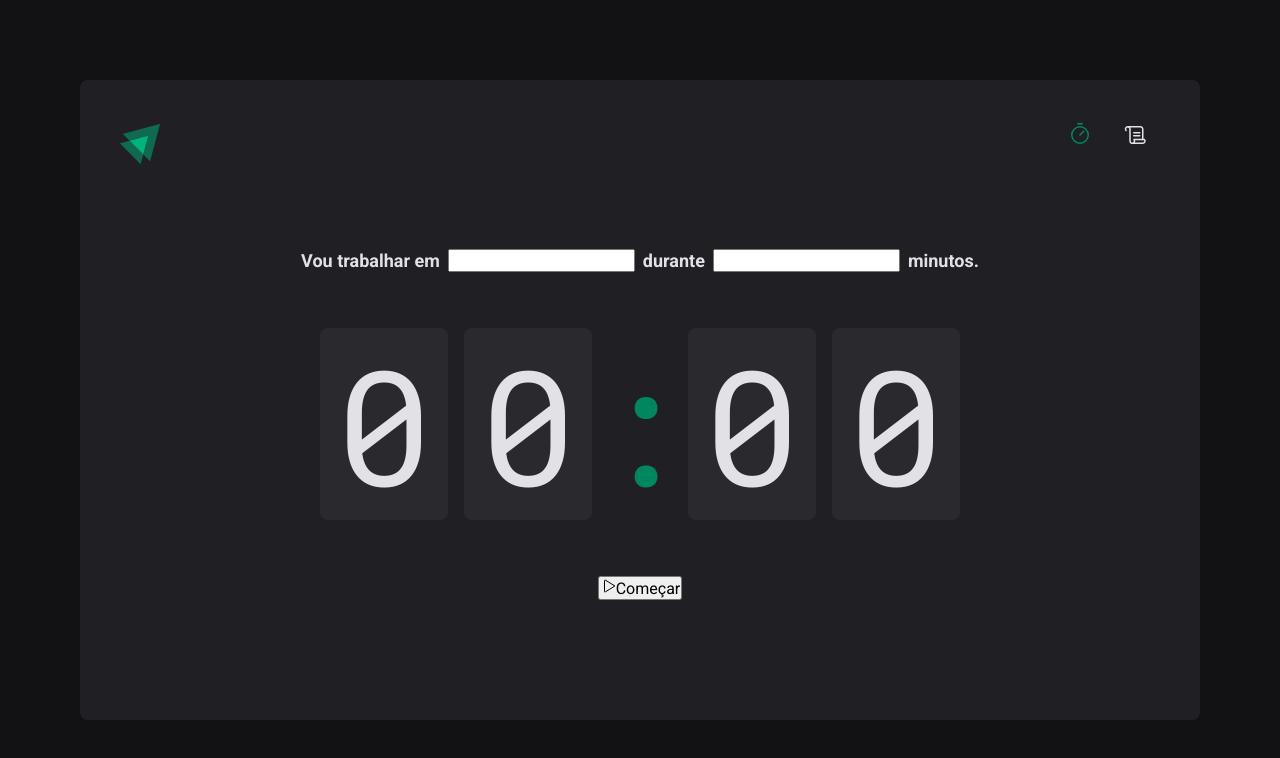
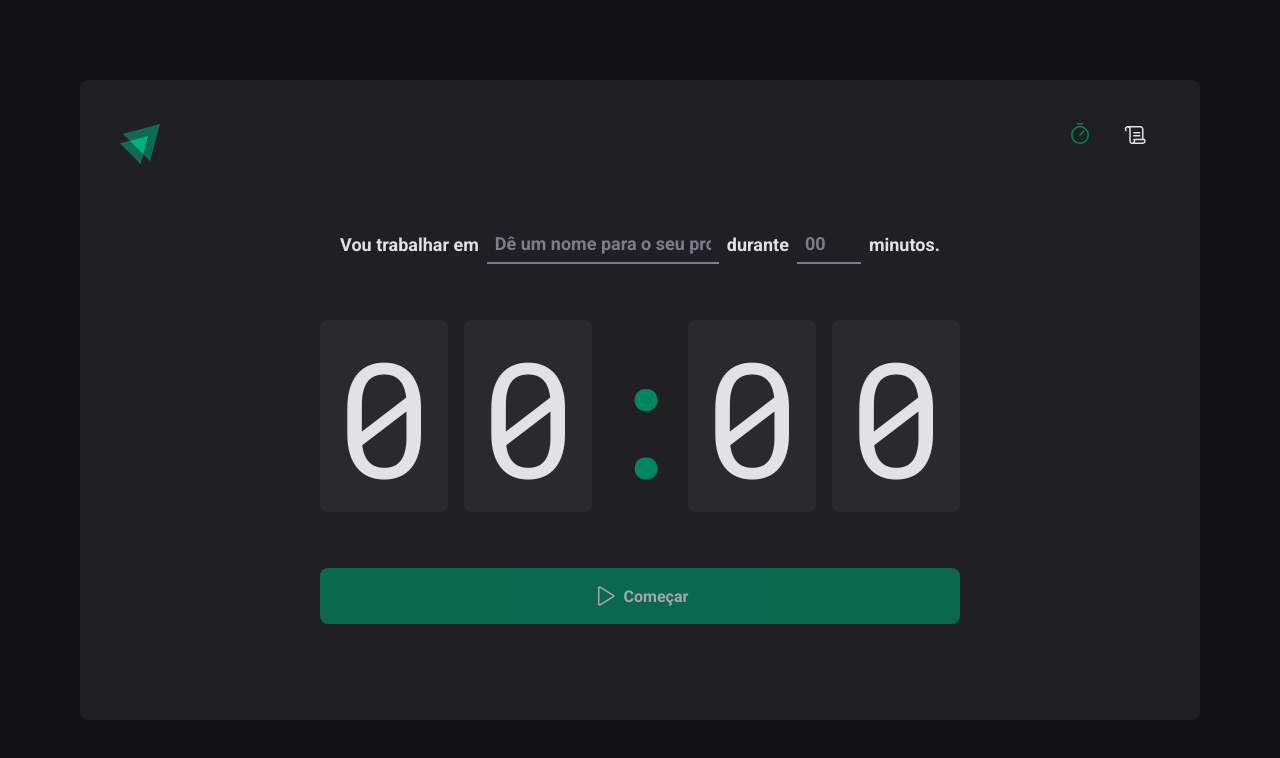
Before and after one commit to gustavobftorres/02-timer, a React (Vite) app: page / in a window 1280 px wide. Shown: the top 758 px of the page. Built offline with nearby package versions, Linux system fonts and the light colour scheme.

Commit message:
created home page

```diff
--- a/src/layouts/DefaultLayout/styles.ts
+++ b/src/layouts/DefaultLayout/styles.ts
@@ -1,16 +1,15 @@
 import styled from 'styled-components'
 
 export const LayoutContainer = styled.div`
+  /* max-width: 74rem; */
   height: calc(100vh - 10rem);
   margin: 5rem;
   padding: 2.5rem;
+
 
   background: ${(props) => props.theme['gray-800']};
   border-radius: 8px;
 
   display: flex;
   flex-direction: column;
-
-
-
 `;
--- a/src/pages/History.tsx
+++ /dev/null
@@ -1,3 +0,0 @@
-export function History() {
-  return <h1>History</h1>
-}
--- /dev/null
+++ b/src/pages/History/index.tsx
@@ -0,0 +1,13 @@
+import { HistoryContainer } from "./styles";
+
+export function History() {
+  return (
+    <HistoryContainer>
+      <h1>Meu histórico</h1>
+
+      <HistoryList>
+
+      </HistoryList>
+    </HistoryContainer>
+  )
+}
--- /dev/null
+++ b/src/pages/History/styles.ts
@@ -0,0 +1,10 @@
+import styled from "styled-components";
+
+
+export const HistoryContainer = styled.main`
+
+`
+
+export const HistoryLink = styled.div`
+
+`
--- a/src/pages/Home/index.tsx
+++ b/src/pages/Home/index.tsx
@@ -1,5 +1,5 @@
 import { Play } from "phosphor-react";
-import { FormContainer, HomeContainer } from "./styles";
+import { FormContainer, HomeContainer, MinutesAmountInput, StartCountdownButton, TaskInput } from "./styles";
 import { CountDownContainer } from "./styles";
 import { Separator } from "./styles";
 
@@ -9,10 +9,30 @@
       <form action="">
         <FormContainer>
           <label htmlFor="task">Vou trabalhar em</label>
-          <input id="task"></input>
+          <TaskInput
+            id="task"
+            list="task-sugestions"
+            placeholder="Dê um nome para o seu projeto">
+          </TaskInput>
+
+          <datalist id="task-sugestions">
+            <option value="Projeto 1"></option>
+            <option value="Projeto 2"></option>
+            <option value="Projeto 3"></option>
+            <option value="Banana"></option>
+          </datalist>
 
           <label htmlFor="task">durante</label>
-          <input id="minutesAmonut" type="number"></input>
+          <MinutesAmountInput
+            id="minutesAmonut"
+            type="number"
+            placeholder="00"
+            step={5}
+            min={5}
+            max={60}
+          >
+
+          </MinutesAmountInput>
 
           <span>minutos.</span>
         </FormContainer>
@@ -25,10 +45,10 @@
           <span>0</span>
         </CountDownContainer>
 
-        <button type="submit" >
-          <Play/>
+        <StartCountdownButton disabled type="submit">
+          <Play size={24}/>
           Começar
-        </button>
+        </StartCountdownButton>
       </form>
 
     </HomeContainer>
--- a/src/pages/Home/styles.ts
+++ b/src/pages/Home/styles.ts
@@ -25,7 +25,41 @@
   color: ${(props) => props.theme['gray-100']};
   font-size: 1.125rem;
   font-weight: bold;
-  flex-wrap: wrap
+  flex-wrap: wrap;
+
+`
+
+const BaseInput = styled.input`
+  background: transparent;
+  height: 2.5rem;
+  border: 0;
+  border-bottom: 2px solid ${(props) => props.theme['gray-500']};
+  font-weight: bold;
+  font-size: 1.125rem;
+  padding: 0 0.5rem;
+  color: ${(props => props.theme['gray-100'])};
+
+  &:focus {
+    box-shadow: none;
+    border-color: ${(props) => props.theme['green-500']};
+  }
+
+  &::placeholder {
+    color: ${(props) => props.theme['gray-500']};
+
+  }
+`
+
+export const TaskInput = styled(BaseInput)`
+  flex: 1;
+
+  &::-webkit-calendar-picker-indicator {
+    display: none !important;
+  }
+`
+
+export const MinutesAmountInput = styled(BaseInput)`
+  width: 4rem;
 
 `
 
@@ -54,3 +88,32 @@
   display: flex;
   justify-content: center;
 `
+
+export const StartCountdownButton = styled.button`
+  width: 100%;
+  border: 0;
+  padding: 1rem;
+  border-radius: 8px;
+
+  display: flex;
+  align-items: center;
+  justify-content: center;
+
+  gap: 0.5rem;
+  font-weight: bold;
+
+  cursor: pointer;
+
+  background: ${(props) => props.theme['green-500']};
+  color: ${(props) => props.theme['gray-100']};
+
+  &:disabled {
+    opacity: 0.7;
+    cursor: not-allowed;
+  }
+
+  &:not(:disabled):hover {
+    background: ${(props) => props.theme['green-700']};
+  }
+
+`
```
